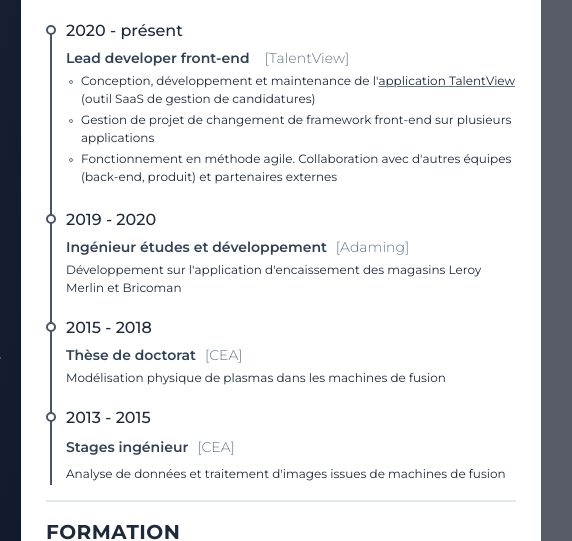
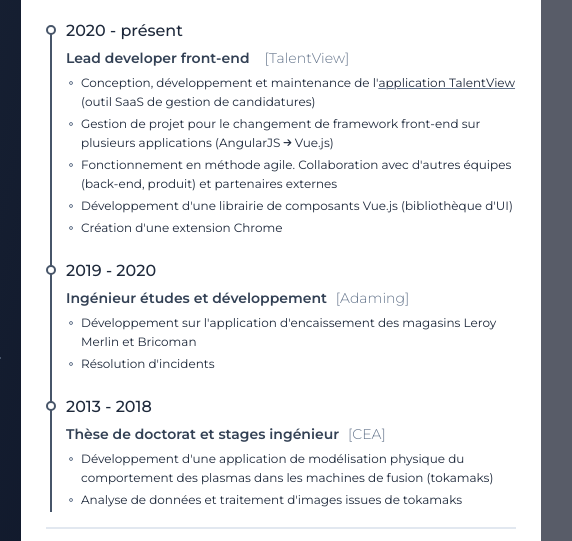
Before and after one commit to aautcq/web-resume, a website: page index.html in a window 1280 px wide. Shown: the part 235-776 px from the top of the page, 499-1071 px from the left. Drawn offline with Linux system fonts and the light colour scheme.

Commit message:
Improve resume content

```diff
--- a/index.html
+++ b/index.html
@@ -261,13 +261,19 @@
                     (outil SaaS de gestion de candidatures)
                   </li>
                   <li>
-                    Gestion de projet de changement de framework front-end sur
-                    plusieurs applications
+                    Gestion de projet pour le changement de framework front-end
+                    sur plusieurs applications (AngularJS
+                    <i class="fas fa-xs fa-arrow-right"></i> Vue.js)
                   </li>
                   <li>
                     Fonctionnement en méthode agile. Collaboration avec d'autres
                     équipes (back-end, produit) et partenaires externes
                   </li>
+                  <li>
+                    Développement d'une librairie de composants Vue.js
+                    (bibliothèque d'UI)
+                  </li>
+                  <li>Création d'une extension Chrome</li>
                 </ul>
               </div>
             </li>
@@ -287,18 +293,21 @@
                     >
                   </h3>
                 </div>
-                <p>
-                  Développement sur l'application d'encaissement des magasins
-                  Leroy Merlin et Bricoman
-                </p>
+                <ul>
+                  <li>
+                    Développement sur l'application d'encaissement des magasins
+                    Leroy Merlin et Bricoman
+                  </li>
+                  <li>Résolution d'incidents</li>
+                </ul>
               </div>
             </li>
             <li>
-              <div class="date">2015 - 2018</div>
+              <div class="date">2013 - 2018</div>
               <div class="info">
                 <div class="resume_item_title">
                   <h3 class="semi-bold">
-                    Thèse de doctorat
+                    Thèse de doctorat et stages ingénieur
                     <span class="location">
                       <a
                         href="https://cadarache.cea.fr"
@@ -309,31 +318,16 @@
                     >
                   </h3>
                 </div>
-                <p>
-                  Modélisation physique de plasmas dans les machines de fusion
-                </p>
-              </div>
-            </li>
-            <li>
-              <div class="date">2013 - 2015</div>
-              <div class="info">
-                <div class="resume_item_title">
-                  <h3 class="semi-bold">
-                    Stages ingénieur
-                    <span class="location">
-                      <a
-                        href="https://cadarache.cea.fr"
-                        title="CEA Cadarache"
-                        target="_blank"
-                        >[CEA]</a
-                      ></span
-                    >
-                  </h3>
-                </div>
-                <p>
-                  Analyse de données et traitement d'images issues de machines
-                  de fusion
-                </p>
+                <ul>
+                  <li>
+                    Développement d'une application de modélisation physique du
+                    comportement des plasmas dans les machines de fusion
+                    (tokamaks)
+                  </li>
+                  <li>
+                    Analyse de données et traitement d'images issues de tokamaks
+                  </li>
+                </ul>
               </div>
             </li>
           </ul>
@@ -360,8 +354,7 @@
                   </h3>
                 </div>
                 <p>
-                  3 mois de formation sur les technologies modernes du
-                  développement web
+                  Formation sur les technologies modernes du développement web
                 </p>
               </div>
             </li>
--- a/style.css
+++ b/style.css
@@ -260,9 +260,12 @@ a:hover {
   margin-bottom: 7px;
 }
 
+.resume .resume_right ul li .info {
+  line-height: 19px;
+}
+
 .resume .resume_right ul li:not(:last-child) .info {
   margin-bottom: 20px;
-  line-height: 18px;
 }
 
 .resume .resume_right ul li .info .location {
```
Also changed, not shown: 1 other file.
